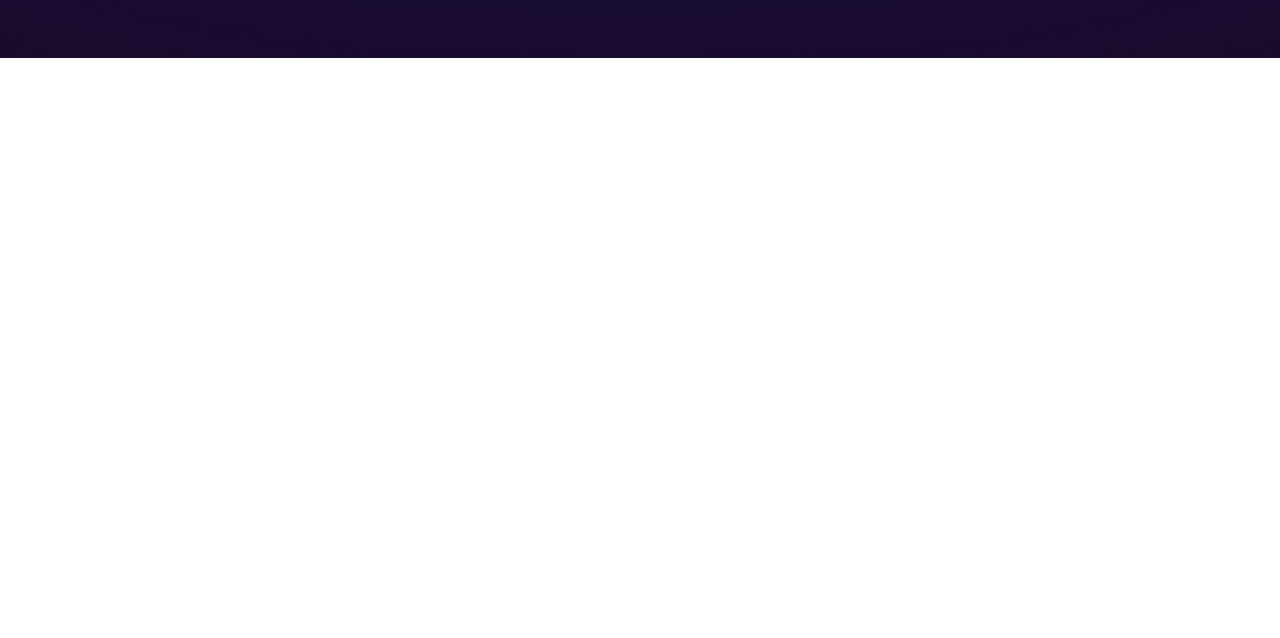
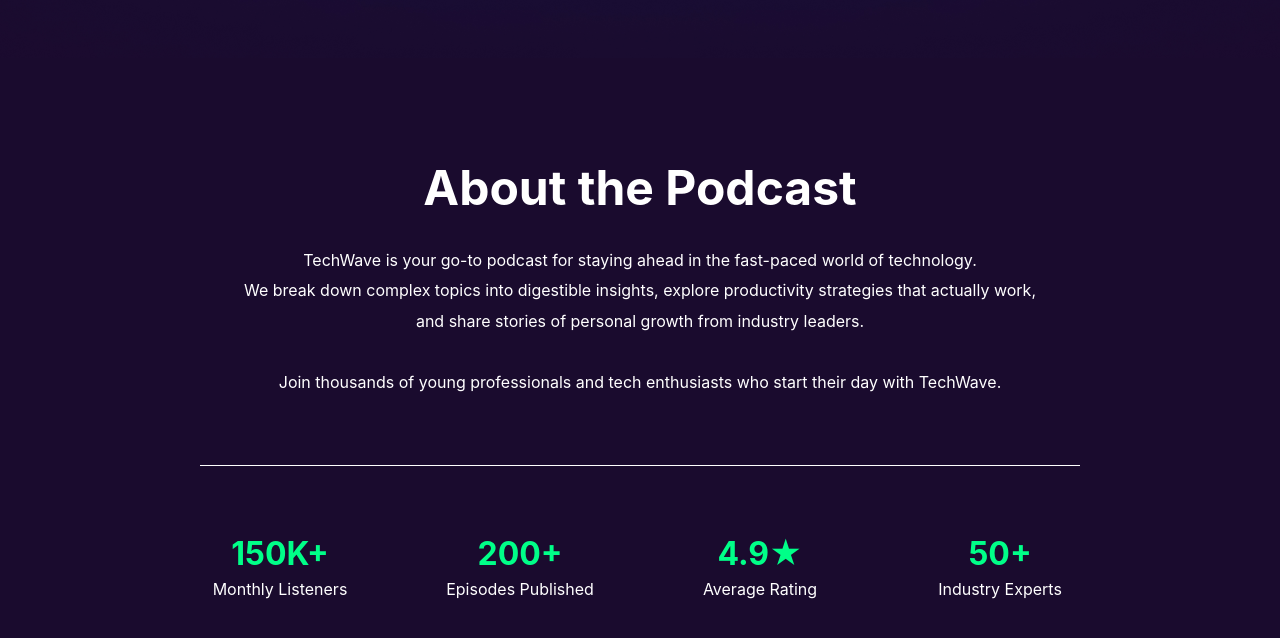
Before and after one commit to AbuAkibur/Assignment-2, a plain HTML site: page index.html in a window 1280 px wide. Shown: the part 794-1432 px from the top of the page. Before the commit the page ends 852 px from the top, so only its background shows below. Drawn offline with Linux system fonts and the light colour scheme.

Commit message:
Added about section and designed with CSS

```diff
--- a/index.html
+++ b/index.html
@@ -17,7 +17,7 @@
             </div>
             <button class="subscribe-btn btn flex" >Subscribe <img src="./assets/ArrowRight.png" alt="Right Arrow Icon"></button>
         </nav>
-        <section class="hero container flex">
+        <section class="hero flex">
             <div class="hero-content flex">
                  <div class="mic flex">
                 <div class="mic-image flex"><img src="./assets/microphone.png" alt="Mic Icon">
@@ -32,6 +32,36 @@
              </div>
             </div>
         </section>
+        <section class="about">
+            <div class="about-content container flex">
+                <h2 class="about-title">About the Podcast</h2>
+                    <p class="about-description">TechWave is your go-to podcast for staying ahead in the fast-paced world of technology.<br>
+                                                We break down complex topics into digestible insights, explore productivity strategies that actually work,<br>
+                                                and share stories of personal growth from industry leaders.
+                <br>
+                <br>
+                                                Join thousands of young professionals and tech enthusiasts who start their day with TechWave.</p>
+                <hr>
+                <div class="about-stats-cards">
+                    <div class="stats-card">
+                    <h2 class="stats-card-title">150K+</h2>
+                    <p class="stats-card-description">Monthly Listeners</p>
+                    </div>
+                    <div class="stats-card">
+                    <h2 class="stats-card-title">200+</h2>
+                    <p class="stats-card-description">Episodes Published</p>
+                    </div>
+                    <div class="stats-card">
+                    <h2 class="stats-card-title">4.9★</h2>
+                    <p class="stats-card-description">Average Rating</p>
+                    </div>
+                    <div class="stats-card">
+                    <h2 class="stats-card-title">50+</h2>
+                    <p class="stats-card-description">Industry Experts</p>
+                    </div>
+                </div>
+            </div>
+        </section>
     </header>
     <main></main>
     <footer></footer>
--- a/style.css
+++ b/style.css
@@ -57,7 +57,6 @@
     align-items: center;
     background-color: #1A0B2E;
     border-bottom: 1px solid #412567;
-
 }
 
 .nav-logo{
@@ -174,6 +173,61 @@
 }
 /* About Section Styles */
 
+.about {
+    background-color: #1A0B2E;
+    padding: 100px 0;
+    color: #ffffff;
+}
+
+.about-content {
+    flex-direction: column;
+    align-items: center;
+    text-align: center;
+    gap: 28px;
+}
+
+.about-title {
+    font-size: 48px;
+    font-weight:700;
+
+}
+
+.about-description {
+    font-size: 16px;
+    font-weight: 400;
+    line-height: 1.9;
+}
+
+.about-content hr {
+    width: 100%;
+    max-width: 1200px;
+    border: none;
+    height: 1px;
+    background-color: #ffffff;
+    margin: 40px 0;
+}
+
+.about-stats-cards {
+    display: grid;
+    grid-template-columns: repeat(4, 1fr);
+    gap: 80px;
+    width: 100%;
+    max-width: 1000px;
+    text-align: center;
+}
+
+
+.stats-card-title {
+    font-size: 32px;
+    font-weight: 700;
+    color: #00FF88;
+}
+
+.stats-card-description {
+    font-size: 16px;
+    font-weight: 400;
+    margin-top: 6px;
+}
 /* Choose Section Styles */
 
 /* Featured Episodes Styles */
```
